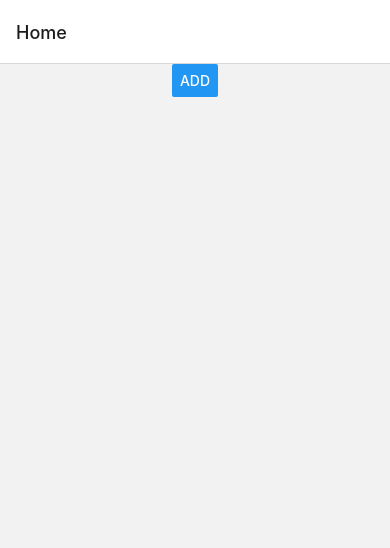
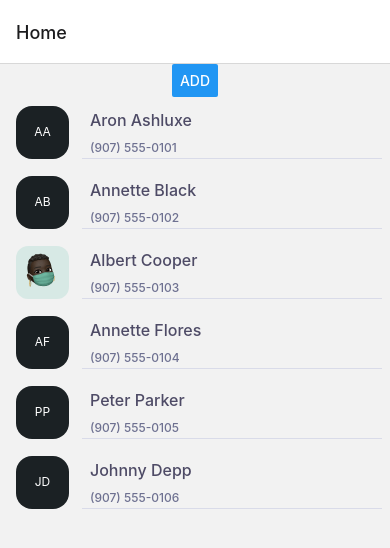
Before and after one commit to ArturKhachatryan13/Contacts, a React Native app: screen / in a window 390 px wide. Shown: the top 548 px of the page. Built offline with nearby package versions, Linux system fonts and the light colour scheme.

Commit message:
Add  component  in the main page

```diff
--- /dev/null
+++ b/src/Components/ContactsListComponents/ContactImage.js
@@ -0,0 +1,47 @@
+import React from 'react';
+import { View, Text, StyleSheet, Image } from 'react-native';
+
+const ContactImage = ({ contacts }) => {
+  let nameAndSurname = contacts.item.name.split(' ');
+  let userInitials = nameAndSurname[0][0] + nameAndSurname[1][0];
+  let contactPictureAdress = contacts.item.photo;
+  let userInitialsComponents = (
+    <View style={styles.initialsContainer}>
+      <Text style={styles.initialsTextStyle}>{userInitials}</Text>
+    </View>
+  );
+  let userPictureComponents = (
+    <View>
+      <Image
+        style={styles.pictureStyle}
+        source={require('../ContactsListComponents/ContactsImage/Rectangle60.png')}
+      />
+    </View>
+  );
+
+  return contactPictureAdress ? userPictureComponents : userInitialsComponents;
+};
+
+export default ContactImage;
+
+const styles = StyleSheet.create({
+  initialsContainer: {
+    width: 53,
+    height: 53,
+    marginTop: 10,
+    justifyContent: 'center',
+    alignItems: 'center',
+    backgroundColor: '#1B2124',
+    borderRadius: 16,
+  },
+  initialsTextStyle: {
+    fontSize: 12,
+    lineHeight: 24,
+    color: '#FFFFFF',
+  },
+  pictureStyle: {
+    marginTop: 10,
+    backgroundColor: '#D7E9E5',
+    borderRadius: 12,
+  },
+});
--- /dev/null
+++ b/src/Components/ContactsListComponents/ContactsList.js
@@ -0,0 +1,56 @@
+import React from 'react';
+import { View, FlatList } from 'react-native';
+import EveryContact from './EveryContact';
+
+const ContactsList = () => {
+  const allContactsData = [
+    {
+      name: 'Aron Ashluxe',
+      number: '(907) 555-0101',
+      id: Math.random(),
+      photo: '',
+    },
+    {
+      name: 'Annette Black',
+      number: '(907) 555-0102',
+      id: Math.random(),
+      photo: '',
+    },
+    {
+      name: 'Albert Cooper',
+      number: '(907) 555-0103',
+      id: Math.random(),
+      photo: '../ContactsListComponents/ContactsImage/Rectangle60.png',
+    },
+    {
+      name: 'Annette Flores',
+      number: '(907) 555-0104',
+      id: Math.random(),
+      photo: '',
+    },
+    {
+      name: 'Peter Parker',
+      number: '(907) 555-0105',
+      id: Math.random(),
+      photo: '',
+    },
+    {
+      name: 'Johnny Depp',
+      number: '(907) 555-0106',
+      id: Math.random(),
+      photo: '',
+    },
+  ];
+
+  const renderContacts = contacts => {
+    return <EveryContact contacts={contacts} />;
+  };
+
+  return (
+    <View>
+      <FlatList data={allContactsData} renderItem={renderContacts} />
+    </View>
+  );
+};
+
+export default ContactsList;
--- /dev/null
+++ b/src/Components/ContactsListComponents/EveryContact.js
@@ -0,0 +1,52 @@
+import React from 'react';
+import { View, Text, StyleSheet } from 'react-native';
+import ContactImage from './ContactImage';
+
+const EveryContact = ({ contacts }) => {
+  return (
+    <View style={styles.contactMainContainer}>
+      <View>
+        <ContactImage contacts={contacts} />
+      </View>
+      <View style={styles.contactNameContainer}>
+        <Text style={styles.name}>{contacts.item.name}</Text>
+        <Text style={styles.number}>{contacts.item.number}</Text>
+      </View>
+    </View>
+  );
+};
+export default EveryContact;
+
+const styles = StyleSheet.create({
+  contactMainContainer: {
+    height: 70,
+    flexDirection: 'row',
+    justifyContent: 'flex-start',
+    alignItems: 'center',
+    paddingLeft: 16,
+    paddingBottom: 10,
+  },
+  contactNameContainer: {
+    height: 53,
+    width: 300,
+    justifyContent: 'space-around',
+    paddingLeft: 8,
+    marginTop: 10,
+    marginLeft: 13,
+    borderBottomWidth: 1,
+    borderBottomColor: '#D9DBE9',
+  },
+  name: {
+    fontWeight: '500',
+    fontSize: 16,
+    color: '#4E4B66',
+    lineHeight: 28,
+  },
+  number: {
+    fontWeight: '500',
+    fontSize: 12,
+    color: '#6E7191',
+    marginBottom: 5,
+    lineHeight: 28,
+  },
+});
--- a/src/Screens/HomeScreen.js
+++ b/src/Screens/HomeScreen.js
@@ -1,14 +1,20 @@
 import * as React from 'react';
 import { View, Button, StyleSheet } from 'react-native';
 import Routes from '../Navigation/routes';
+import ContactsList from '../Components/ContactsListComponents/ContactsList';
 
 function HomeScreen({ navigation }) {
   const loadScene = () => {
     navigation.navigate(Routes.MAIN);
   };
   return (
-    <View style={styles.contactsBarContainer}>
-      <Button title="ADD" onPress={loadScene} />
+    <View>
+      <View style={styles.contactsBarContainer}>
+        <Button title="ADD" onPress={loadScene} />
+      </View>
+      <View>
+        <ContactsList />
+      </View>
     </View>
   );
 }
```
Also changed, not shown: images/userImage.png (deleted), src/Components/ContactsListComponents/ContactsImage/Rectangle60.png (added).
